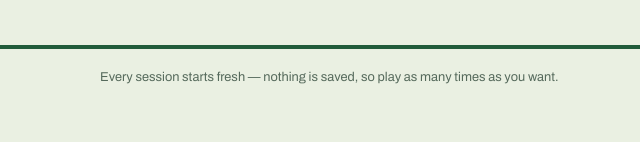
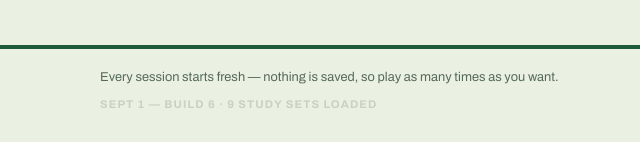
Before and after one commit to bjjohnsto/knox-study-lab, a plain HTML site: page index.html in a window 1280 px wide. Shown: the part 1678-1820 px from the top of the page, 0-640 px from the left. Before the commit the page ends 1798 px from the top, so only its background shows below. Drawn offline with Linux system fonts and the light colour scheme.

Commit message:
Add files via upload

```diff
--- a/app.js
+++ b/app.js
@@ -1445,6 +1445,16 @@
 
   /* ---------- go ----------------------------------------------------------- */
 
+  /* Footer stamp: lets you confirm an upload actually took effect. */
+  var foot = document.querySelector(".foot .wrap");
+  if (foot) {
+    var stamp = document.createElement("p");
+    stamp.className = "buildstamp";
+    stamp.textContent = (typeof BUILD === "string" ? BUILD + " \u00b7 " : "") +
+      STUDY_ITEMS.length + " study sets loaded";
+    foot.appendChild(stamp);
+  }
+
   window.addEventListener("hashchange", route);
   route();
 })();
--- a/data.js
+++ b/data.js
@@ -10,6 +10,11 @@
      type: "sequence"   -> a list that must be memorized IN ORDER
      type: "categorize" -> things that must be sorted INTO GROUPS
    ========================================================================== */
+
+
+/* Bump this whenever you change this file. It shows in the footer of the site,
+   so you can tell at a glance whether your upload actually went live. */
+const BUILD = "Sept 1 \u2014 build 6";
 
 
 /* --- The seven class tabs. You probably never need to change these. ------ */
--- a/style.css
+++ b/style.css
@@ -874,3 +874,12 @@ a.card:hover, a.card:focus-visible{
   outline:3px dashed var(--card);
   outline-offset:2px;
 }
+
+.buildstamp{
+  margin-top:.5rem !important;
+  font-size:.7rem;
+  font-weight:700;
+  letter-spacing:.1em;
+  text-transform:uppercase;
+  color:var(--line);
+}
```
